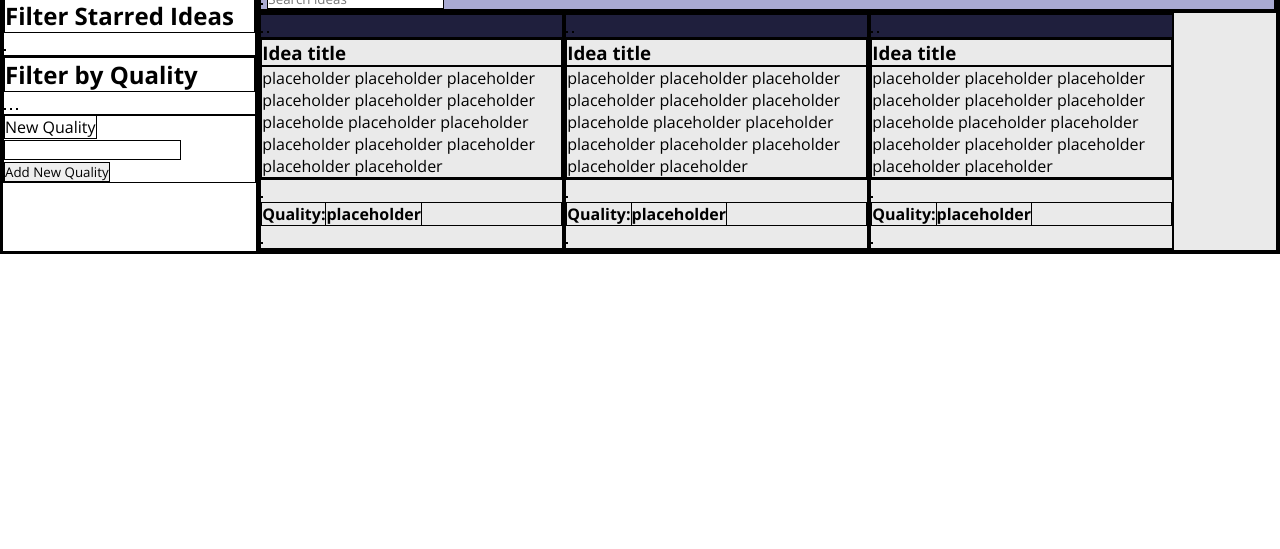
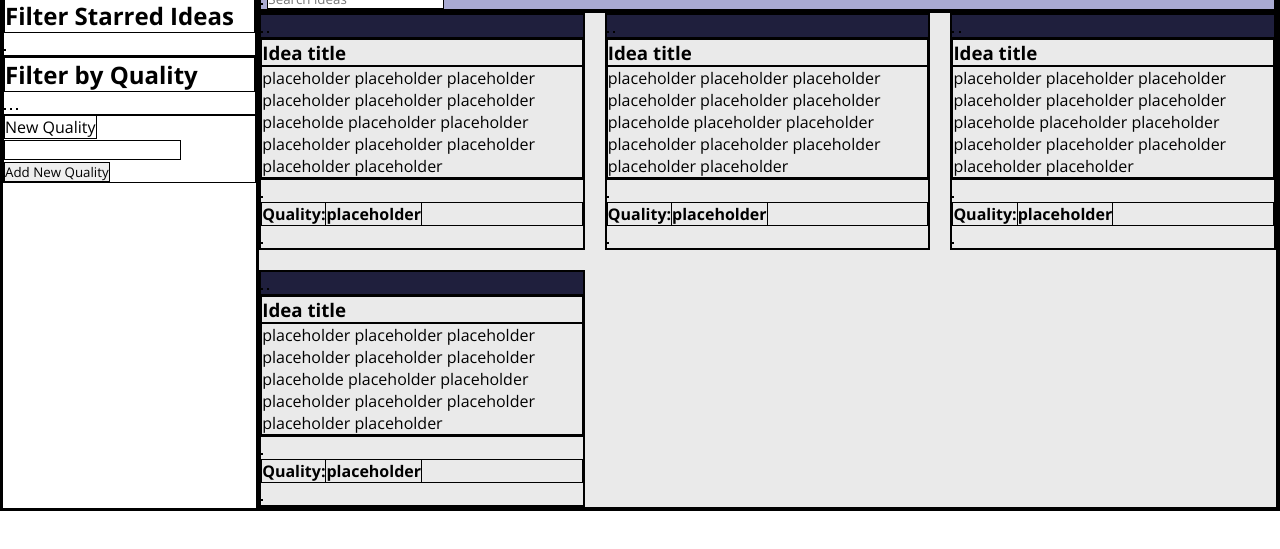
Before and after one commit to ArAprojects/Idea-Box-Redux, a plain HTML site: page index.html in a window 1280 px wide. Shown: the part 43-592 px from the top of the page. Drawn offline with nearby package versions, Linux system fonts and the light colour scheme.

Commit message:
adding placeholder cards to bottom grid

```diff
--- a/index.html
+++ b/index.html
@@ -93,6 +93,22 @@
             <button class="down-quality-button" type="button" name="button"></button>
           </div>
         </aside>
+        <aside class="card">
+          <div class="card-title">
+            <button class="star-card-button" type="button" name="button"></button>
+            <button class="delete-card-button" type="button" name="button"></button>
+          </div>
+          <div class="card-body-title">
+            <h3 class="idea-title">Idea title</h3>
+            <p class="card-body-text">placeholder placeholder placeholder placeholder placeholder placeholder placeholde placeholder placeholder placeholder placeholder placeholder
+              placeholder placeholder</p>
+          </div>
+          <div class="card-footer">
+            <button class="up-quality-button" type="button" name="button"></button>
+            <h4>Quality:<span class="quality-level-selection">placeholder</span></h4>
+            <button class="down-quality-button" type="button" name="button"></button>
+          </div>
+        </aside>
       </article>
     </section>
   </body>
--- a/styles.css
+++ b/styles.css
@@ -27,7 +27,12 @@ body {
 .bottom-display {
   background-color: #EAEAEA;
   display: grid;
-  grid-template-columns: 30% 30% 30%;
+  grid-template-columns: 1fr 1fr 1fr;
+  grid-gap: 20px 20px;
+  justify-content: space-between;
+}
+
+.card {
 }
 
 .card-title {
```
